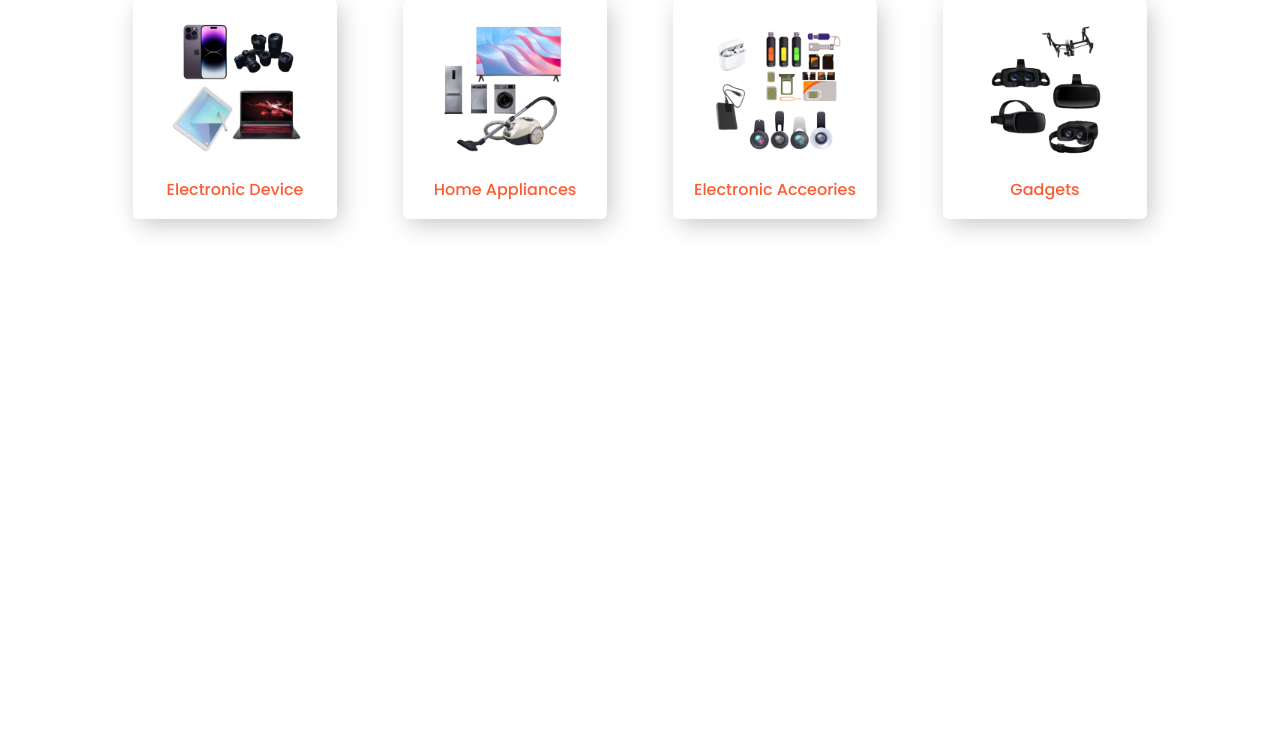
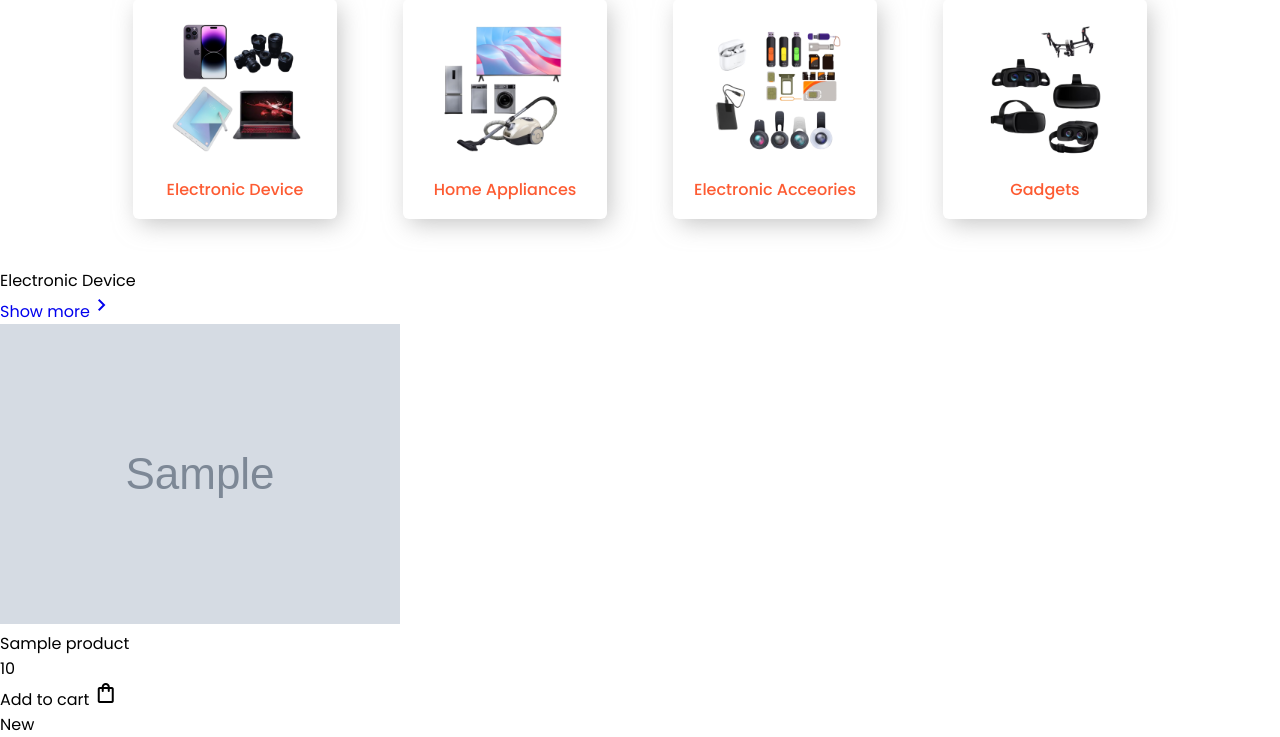
Before and after one commit to Ashish-Dhakal/Ecommerce, a PHP site: page /ecommerce/ in a window 1280 px wide. Shown: the part 610-1347 px from the top of the page. Before the commit the page ends 843 px from the top, so only its background shows below. Run offline with PHP 8.4, Linux system fonts and the light colour scheme; tables that the repository leaves empty or names only in its code hold one stand-in row (values such as "Sample post"); grey boxes marked "Sample" are stand-in pictures; some libraries are stand-ins or nearby versions.

Commit message:
except p_image all informatoin are fetched

```diff
--- a/index.php
+++ b/index.php
@@ -1,3 +1,7 @@
+<?php include './connection/config.php';
+$query = 'SELECT *FROM product';
+$result = $conn->query($query);
+?>
 <!DOCTYPE html>
 <html lang="en">
 
@@ -93,6 +97,7 @@
     <!-- home section ends from here -->
 
     <!-- features product starts here -->
+
     <section class="products">
         <h4>Product Category</h4>
         <div class="all-category">
@@ -133,6 +138,51 @@
 
     <!-- features product ends here -->
 
+    <!-- displaying the latest 4 uploaded Electronic Device in database start -->
+    <div class="category-info">
+        <p>Electronic Device</p>
+        <div class="show-more">
+            <a href="#"> Show more<span class="material-symbols-outlined">
+                    chevron_right
+                </span></a>
+        </div>
+    </div>
+    <div class="card-category">
+        <?php
+        while ($row = $result->fetch_assoc()) {
+        ?>
+            <div class="card">
+
+
+                <div class="product-image">
+                    <img src="<?php echo $row["p_image"] ?>" alt="">
+                </div>
+                <div class="product-info">
+                    <div class="product-rating">
+
+                    </div>
+                    <p><?php echo $row["p_name"] ?></p>
+                    <p><?php echo $row["p_price"] ?></p>
+                </div>
+                <div class="addtocart">
+                    Add to cart <span class="material-symbols-outlined">
+                        shopping_bag
+                    </span>
+                </div>
+                <div class="new-btn">
+                    New
+                </div>
+
+            </div>
+        <?php
+        }
+        ?>
+    </div>
+
+
+
+    <!-- displaying the latest 4 uploaded Electronic Device in database start -->
+
     <script src="resources/script.js">
 
     </script>
```
